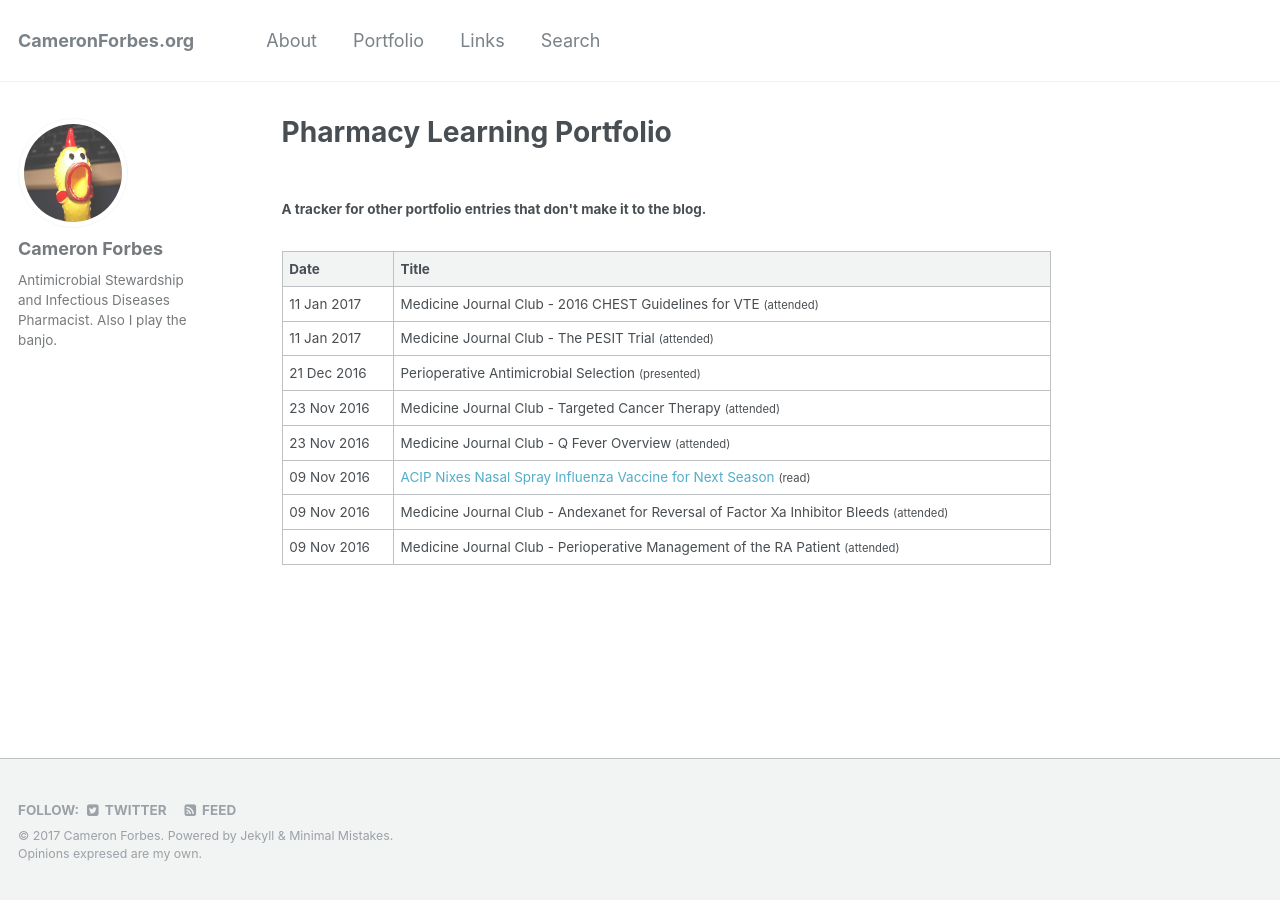
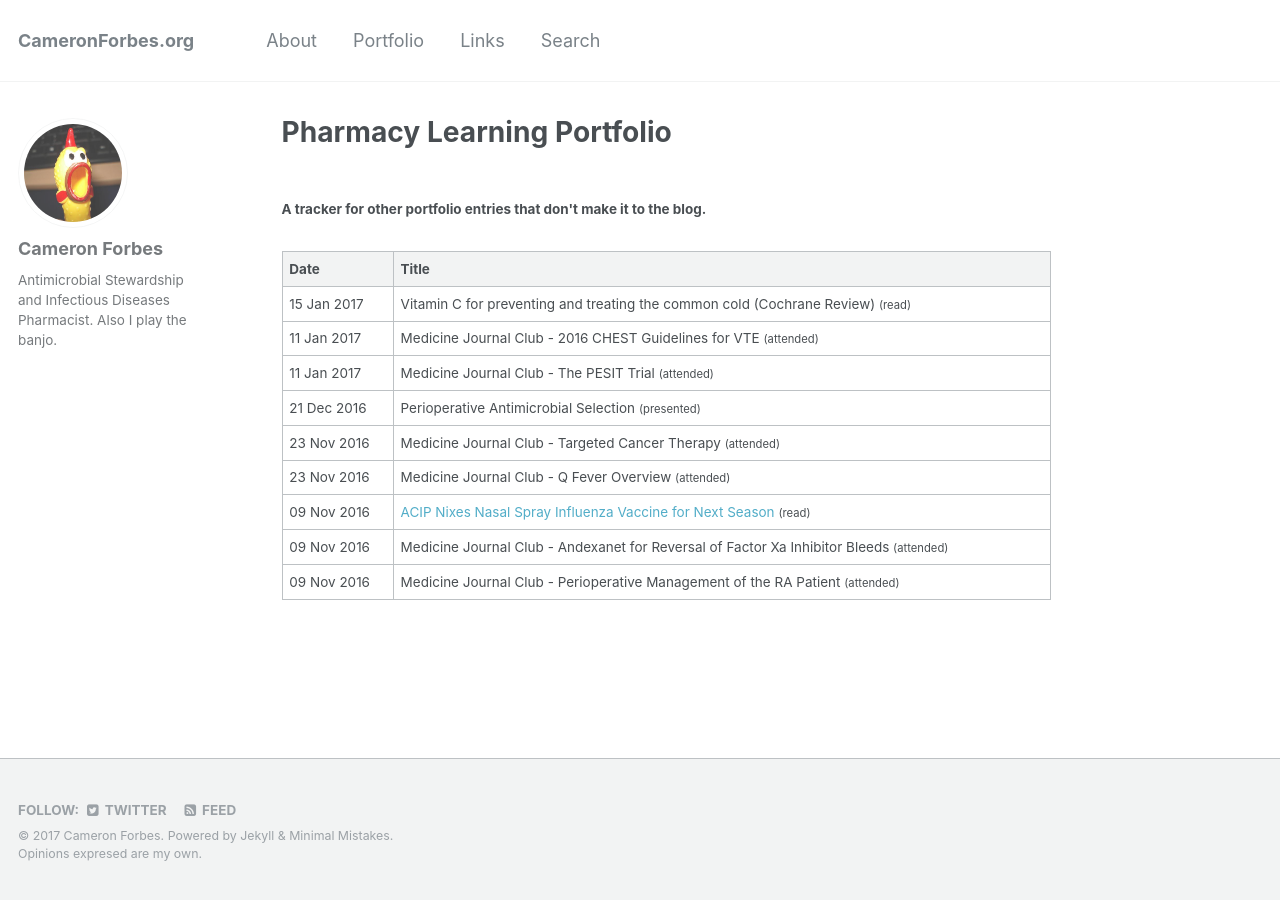
Before and after one commit to BanjoCam/banjocam.github.io, a Jekyll site: the page built from _pages/log.html, in a window 1280 px wide. Built offline with Jekyll 4.4.1, drawn with Linux system fonts in a browser that asks for light colours.

Commit message:
updated portfolio

```diff
--- a/_data/portfolio.yaml
+++ b/_data/portfolio.yaml
@@ -30,3 +30,7 @@
 - date: 2017-01-11
   title: Medicine Journal Club - 2016 CHEST Guidelines for VTE
   action: attended
+
+- date: 2017-01-15
+  title: Vitamin C for preventing and treating the common cold (Cochrane Review)
+  action: read
```
